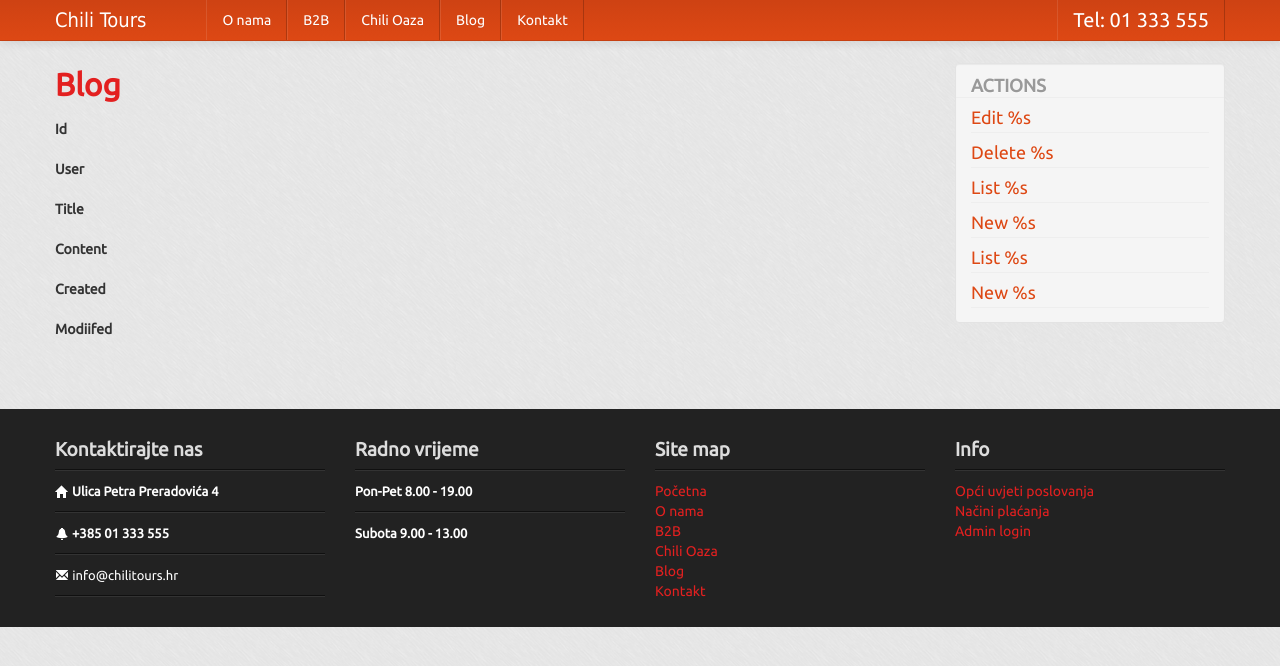
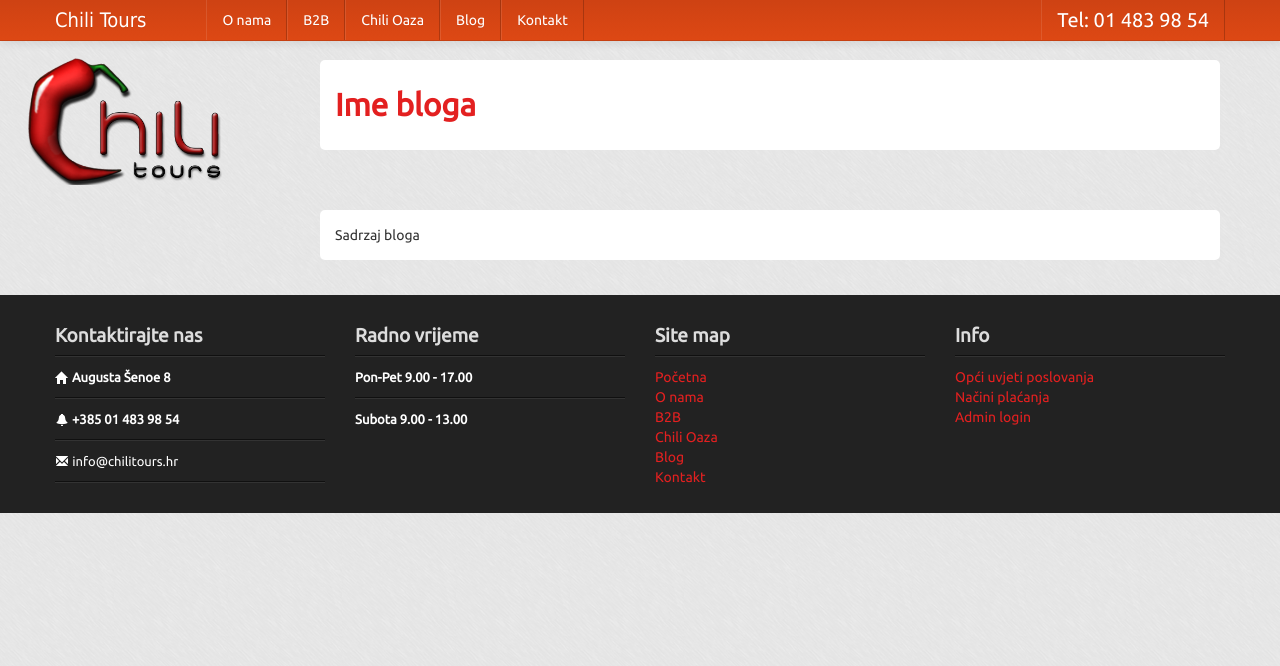
Before and after one commit to metgale/chilitours, a CakePHP app: the page made by app/View/Blogs/view.ctp in a window 1280 px wide. Shown: the top 666 px of the page. Run offline with PHP 8.4 and a stand-in for CakePHP, Linux system fonts and the light colour scheme; the template is opened without the code that fills it, so the values that code supplies are empty; some libraries are stand-ins or nearby versions.

```diff
--- a/app/Controller/TravelsController.php
+++ b/app/Controller/TravelsController.php
@@ -37,14 +37,13 @@ class TravelsController extends AppController {
 		if (!empty($id)) {
 			$this->paginate = array(
 				'contain' => array('Image' => array('conditions' => array('Image.headphoto' => 1)), 'Term' => array('limit' => 1, 'order' => 'Term.price ASC')),
-				'limit' => 9,
 				'conditions' => array('Travel.published' => 1, 'Travel.category_id' => $id),
 				'order' => 'Travel.created DESC',
 			);
 		} else {
 			$this->paginate = array(
 				'contain' => array('Image' => array('conditions' => array('Image.headphoto' => 1)), 'Term' => array('limit' => 1, 'order' => 'Term.price ASC')),
-				'limit' => 9,
+
 				'conditions' => array('Travel.published' => 1),
 				'order' => 'Travel.created DESC');
 		}
--- a/app/View/Blogs/index.ctp
+++ b/app/View/Blogs/index.ctp
@@ -9,6 +9,8 @@
                 <li><?php echo $this->Paginator->sort('title', 'Prema naslovu'); ?></li>
                 <li><?php echo $this->Paginator->sort('modified', 'Posljednje uređivani'); ?></li>
                 <li><?php echo $this->Paginator->sort('created', 'Posljednje kreirani'); ?></li>
+                <li><?php echo $this->Paginator->sort('created', 'Posljednje kreirani'); ?></li>
+
             </ul>
         </span>
 
--- a/app/View/Blogs/view.ctp
+++ b/app/View/Blogs/view.ctp
@@ -1,50 +1,18 @@
-<div class="row-fluid">
-	<div class="span9">
-		<h2><?php  echo __('Blog');?></h2>
-		<dl>
-			<dt><?php echo __('Id'); ?></dt>
-			<dd>
-				<?php echo h($blog['Blog']['id']); ?>
-				&nbsp;
-			</dd>
-			<dt><?php echo __('User'); ?></dt>
-			<dd>
-				<?php echo $this->Html->link($blog['User']['id'], array('controller' => 'users', 'action' => 'view', $blog['User']['id'])); ?>
-				&nbsp;
-			</dd>
-			<dt><?php echo __('Title'); ?></dt>
-			<dd>
-				<?php echo h($blog['Blog']['title']); ?>
-				&nbsp;
-			</dd>
-			<dt><?php echo __('Content'); ?></dt>
-			<dd>
-				<?php echo h($blog['Blog']['content']); ?>
-				&nbsp;
-			</dd>
-			<dt><?php echo __('Created'); ?></dt>
-			<dd>
-				<?php echo h($blog['Blog']['created']); ?>
-				&nbsp;
-			</dd>
-			<dt><?php echo __('Modiifed'); ?></dt>
-			<dd>
-				<?php echo h($blog['Blog']['modiifed']); ?>
-				&nbsp;
-			</dd>
-		</dl>
-	</div>
-	<div class="span3">
-		<div class="well" style="padding: 8px 0; margin-top:8px;">
-		<ul class="nav nav-list">
-			<li class="nav-header"><?php echo __('Actions'); ?></li>
-			<li><?php echo $this->Html->link(__('Edit %s', __('Blog')), array('action' => 'edit', $blog['Blog']['id'])); ?> </li>
-			<li><?php echo $this->Form->postLink(__('Delete %s', __('Blog')), array('action' => 'delete', $blog['Blog']['id']), null, __('Are you sure you want to delete # %s?', $blog['Blog']['id'])); ?> </li>
-			<li><?php echo $this->Html->link(__('List %s', __('Blogs')), array('action' => 'index')); ?> </li>
-			<li><?php echo $this->Html->link(__('New %s', __('Blog')), array('action' => 'add')); ?> </li>
-			<li><?php echo $this->Html->link(__('List %s', __('Users')), array('controller' => 'users', 'action' => 'index')); ?> </li>
-			<li><?php echo $this->Html->link(__('New %s', __('User')), array('controller' => 'users', 'action' => 'add')); ?> </li>
-		</ul>
-		</div>
-	</div>
+<div class="pageview">
+    <div class="row">
+        <div class="span3 left-content">
+            <?php echo $this->Element('logo'); ?>
+        </div>
+        <div class="span9 pull-right">
+            <h2>Ime bloga</h2>
+        </div>
+    </div>
+    <div class="row">
+        <div class="span3 left-content">
+        </div>
+        <div class="span9 pull-right">
+            Sadrzaj bloga
+        </div>
+    </div>
+
 </div>
--- a/app/View/Elements/cta.ctp
+++ b/app/View/Elements/cta.ctp
@@ -1,2 +1 @@
-    <a href='#' class='btn btn-large btn-primary' style='margin-bottom:5px; width:170px; height:20px;'>Kreiraj putovanje</a>
-    <a href='#' class='btn btn-large btn-primary' style='margin-bottom:5px; width:170px; height:20px;'>Posjeti naš Facebook</a>
+    <a href='/contacts/travelcreate' class='btn btn-large btn-danger' style='margin-bottom:25px; width:170px; height:20px;'>Kreiraj putovanje</a>
--- a/app/View/Elements/logo.ctp
+++ b/app/View/Elements/logo.ctp
@@ -1,3 +1,3 @@
-<div class='span3 logo' style='margin-left:0px;'>
+<div class='logo' style='margin-left:0px;'>
 	<a href="/travels/home"><?php echo $this->Html->image('/img/original.png', array('alt' => 'chilitourslogo'), array('style' => 'margin-bottom:30px')); ?></a>
 </div>
--- a/app/View/Layouts/default.ctp
+++ b/app/View/Layouts/default.ctp
@@ -1,4 +1,4 @@
-<!DOCTYPE html>
+    <!DOCTYPE html>
 <html lang="en">
     <head>
         <?php echo $this->Html->charset(); ?>
@@ -72,7 +72,7 @@
                             <li><a href="/contacts/contact">Kontakt</a></li>
                         </ul>
                         <ul class="nav pull-right">
-                            <li><a href="/pages/contact" style="font-size:20px;">Tel: 01 333 555</a></li>
+                            <li><a href="/pages/contact" style="font-size:20px;">Tel: 01 483 98 54</a></li>
                         </ul>
                     </div>
                 </div>
@@ -93,9 +93,9 @@
                             <div class="contact">
                                 <h4>Kontaktirajte nas</h4>
                                 <hr>
-                                <h5> <i class="icon-home"></i> Ulica Petra Preradovića 4</h5>
+                                <h5> <i class="icon-home"></i> Augusta Šenoe 8</h5>
                                 <hr>
-                                <h5><i class="icon-bell"></i> +385 01 333 555</h5>
+                                <h5><i class="icon-bell"></i> +385 01 483 98 54</h5>
                                 <hr>
                                 <i class="icon-envelope"></i> <a href="#">  info@chilitours.hr</a>
                                 <hr>
@@ -106,7 +106,7 @@
                         <div class="contact">
                             <h4>Radno vrijeme</h4>
                             <hr>
-                            <h5>Pon-Pet 8.00 - 19.00</h5>
+                            <h5>Pon-Pet 9.00 - 17.00</h5>
                             <hr>
                             <h5>Subota 9.00 - 13.00</h5>
                         </div>
@@ -115,12 +115,12 @@
                         <div class="categories">
                             <h4>Site map</h4>
                             <hr>
-                            <a href="#">Početna</a><br>
-                            <a href="#">O nama</a><br>
-                            <a href="#">B2B</a><br>
-                            <a href="#">Chili Oaza</a><br>
-                            <a href="#">Blog</a><br>
-                            <a href="#">Kontakt</a><br>
+                            <a href="/">Početna</a><br>
+                            <a href="/pages/aboutus">O nama</a><br>
+                            <a href="/pages/b2b">B2B</a><br>
+                            <a href="/pages/chilioaza">Chili Oaza</a><br>
+                            <a href="/blogs/home">Blog</a><br>
+                            <a href="/contacts/contact">Kontakt</a><br>
                         </div>
                     </div>
                     <div class="span3">
--- a/app/webroot/css/chili.css
+++ b/app/webroot/css/chili.css
@@ -85,7 +85,13 @@ images-edit{
 
 /*Modal*/
 
+#myModal form{
+    overflow-y:auto;
+    max-height: 600px;
+
+}
 #myModal{
+    top:5% !important;
     padding:15px;
 }
 #myModal img{
@@ -143,10 +149,10 @@ images-edit{
 }
 
 /* Side navs */
-.category-list li a:hover{
+.left-content li a:hover{
     color:black;
 }
-.category-list{
+.left-content{
     margin-left:0px !important;
 }
 .span3 .nav li{
```
Also changed, not shown: app/View/Blogs/home.ctp (+10 -5 lines), app/View/Contacts/contact.ctp (+7 -5 lines), app/View/Contacts/travelcreate.ctp (+6 -3 lines), app/View/Pages/aboutus.ctp (+8 -6 lines), app/View/Pages/b2b.ctp (+8 -6 lines), app/View/Pages/chilioaza.ctp (+8 -6 lines), app/View/Travels/home.ctp (+7 -13 lines), app/View/Travels/index.ctp (+6 -3 lines), app/View/Travels/view.ctp (+18 -19 lines). Lines whose indentation alone changed are shown as unchanged.
